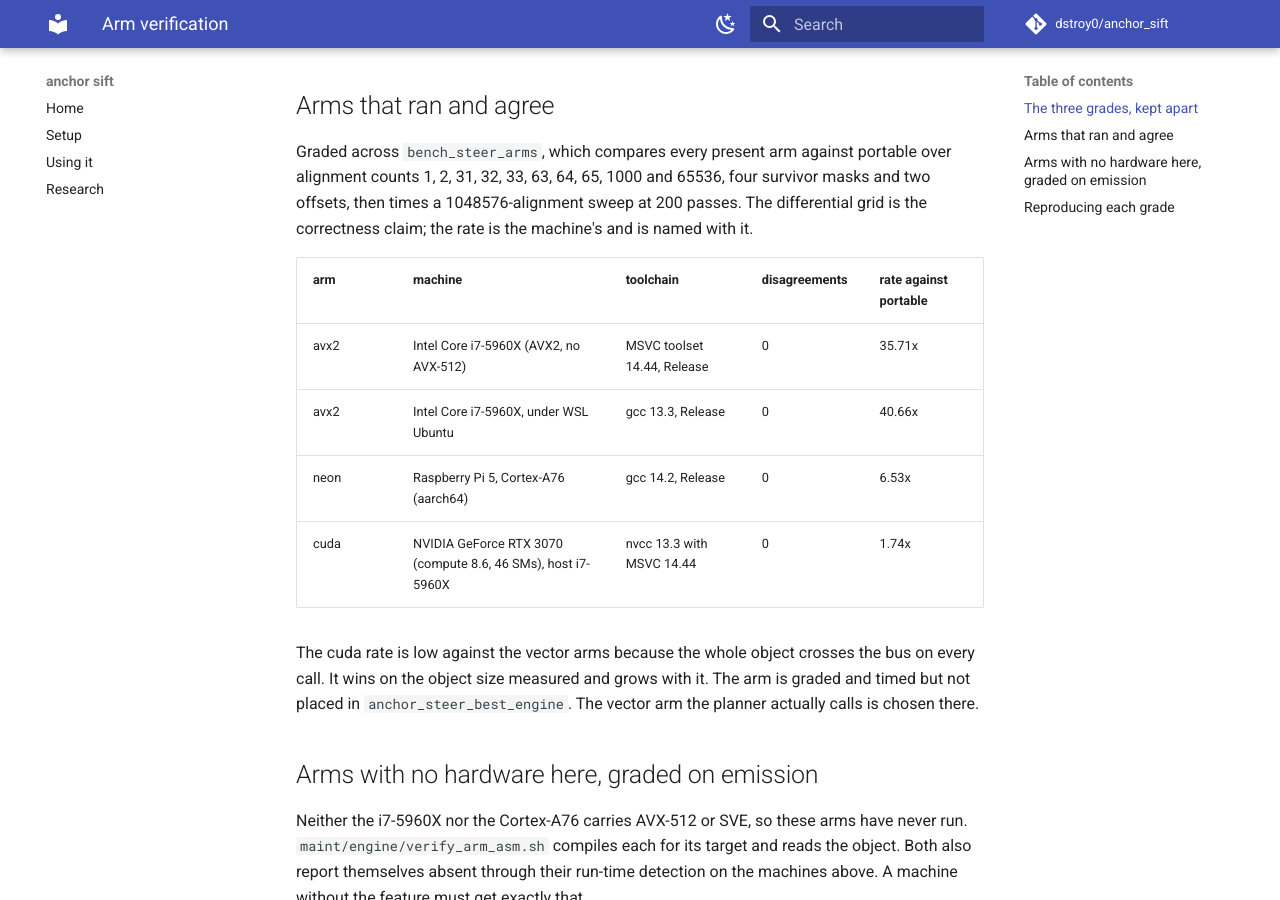
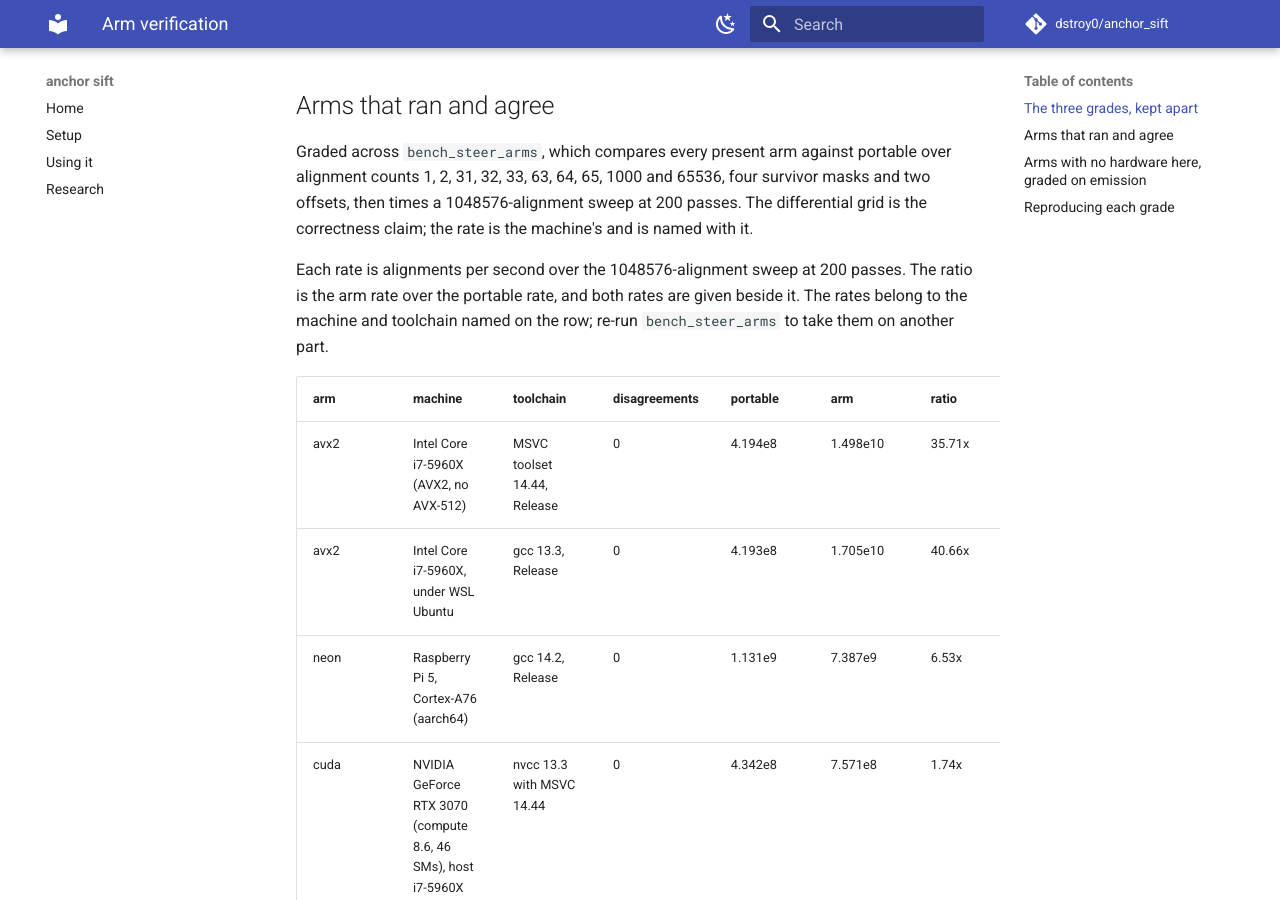
Before and after one commit to dstroy0/anchor_sift, an MkDocs documentation site: the page built from docs/arm-verification.md, in a window 1280 px wide and 900 px high, scrolled down 757 px. Built offline with MkDocs 1.6.1 and Material for MkDocs 9.7.7, drawn with Linux system fonts in a browser that asks for light colours; comment, search, counter and statistics services are not loaded.

Commit message:
docs armverify bugfix

```diff
--- a/docs/arm-verification.md
+++ b/docs/arm-verification.md
@@ -17,12 +17,14 @@ A row here reads **agrees**, **emits**, or **builds**, and the three are not int
 
 Graded across `bench_steer_arms`, which compares every present arm against portable over alignment counts 1, 2, 31, 32, 33, 63, 64, 65, 1000 and 65536, four survivor masks and two offsets, then times a 1048576-alignment sweep at 200 passes. The differential grid is the correctness claim; the rate is the machine's and is named with it.
 
-| arm | machine | toolchain | disagreements | rate against portable |
-|---|---|---|---|---|
-| avx2 | Intel Core i7-5960X (AVX2, no AVX-512) | MSVC toolset 14.44, Release | 0 | 35.71x |
-| avx2 | Intel Core i7-5960X, under WSL Ubuntu | gcc 13.3, Release | 0 | 40.66x |
-| neon | Raspberry Pi 5, Cortex-A76 (aarch64) | gcc 14.2, Release | 0 | 6.53x |
-| cuda | NVIDIA GeForce RTX 3070 (compute 8.6, 46 SMs), host i7-5960X | nvcc 13.3 with MSVC 14.44 | 0 | 1.74x |
+Each rate is alignments per second over the 1048576-alignment sweep at 200 passes. The ratio is the arm rate over the portable rate, and both rates are given beside it. The rates belong to the machine and toolchain named on the row; re-run `bench_steer_arms` to take them on another part.
+
+| arm | machine | toolchain | disagreements | portable | arm | ratio |
+|---|---|---|---|---|---|---|
+| avx2 | Intel Core i7-5960X (AVX2, no AVX-512) | MSVC toolset 14.44, Release | 0 | 4.194e8 | 1.498e10 | 35.71x |
+| avx2 | Intel Core i7-5960X, under WSL Ubuntu | gcc 13.3, Release | 0 | 4.193e8 | 1.705e10 | 40.66x |
+| neon | Raspberry Pi 5, Cortex-A76 (aarch64) | gcc 14.2, Release | 0 | 1.131e9 | 7.387e9 | 6.53x |
+| cuda | NVIDIA GeForce RTX 3070 (compute 8.6, 46 SMs), host i7-5960X | nvcc 13.3 with MSVC 14.44 | 0 | 4.342e8 | 7.571e8 | 1.74x |
 
 The cuda rate is low against the vector arms because the whole object crosses the bus on every call. It wins on the object size measured and grows with it. The arm is graded and timed but not placed in `anchor_steer_best_engine`. The vector arm the planner actually calls is chosen there.
 
```
